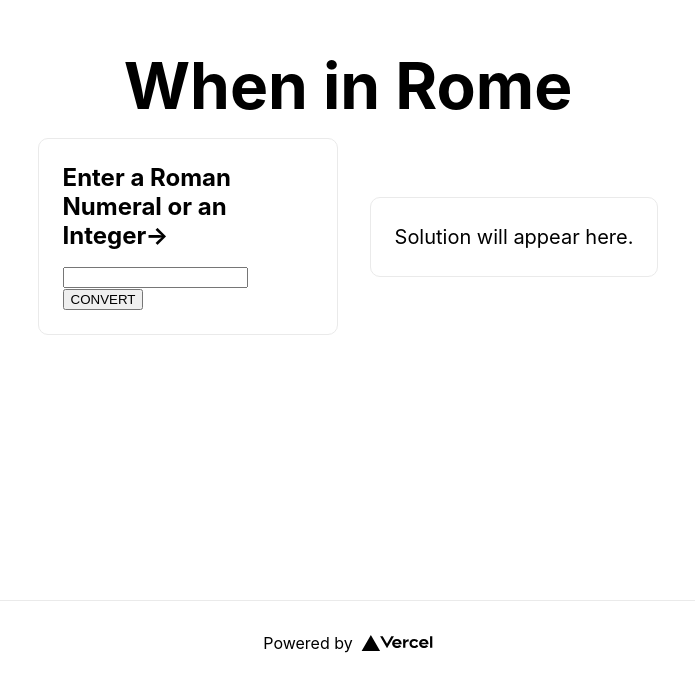
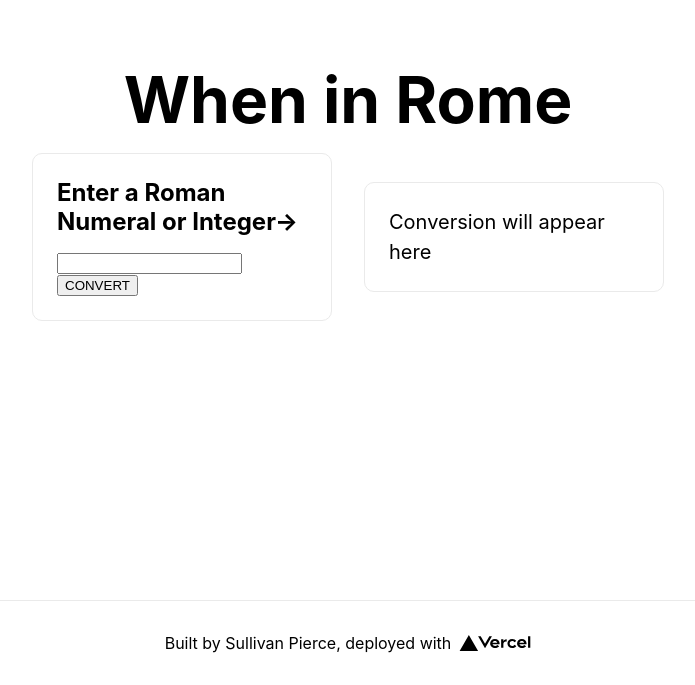
Before and after one commit to sullypierce/when-in-rome, a Next.js app: page / in a window 1280 px wide. Shown: the part 200-885 px from the top of the page, without its empty margins (292-987 px from the left). Built offline with nearby package versions, Linux system fonts and the light colour scheme.

Commit message:
got some state variables set up, mapped to solution div and form input

```diff
--- a/pages/index.tsx
+++ b/pages/index.tsx
@@ -6,12 +6,17 @@ import styles from '../styles/Home.module.css'
 
 const Home: NextPage = () => {
   const [conversion, setConversion] = useState('')
+  const [convertible, setConvertible] = useState('')
 
 
   const convert = (convertible) => {
     fetch('/api/hello')
     .then((res) => res.json())
     .then(data => setConversion(data.name))
+  }
+
+  const updateInput = (event) => {
+    setConvertible(event.target.value)
   }
   return (
     <div className={styles.container}>
@@ -30,15 +35,18 @@ const Home: NextPage = () => {
 
         <div className={styles.grid}>
           <div className={styles.card}>
-            <h2>Enter a Roman Numeral or an Integer&rarr;</h2>
-            <input type={'text'}></input>
+            <h2>Enter a Roman Numeral or Integer&rarr;</h2>
+            <div className={styles.form}>
+            <input type={'text'} onChange={updateInput}></input>
             <button onClick={convert}>CONVERT</button>
+            <p>{convertible}</p>
+            </div>
           </div>
 
-          <a href="https://nextjs.org/learn" className={styles.card}>
+          <div className={styles.card}>
 
-            <p>Solution will appear here. {conversion}</p>
-          </a>
+            {conversion == '' ? <p>Conversion will appear here</p> : <p>{conversion}</p>}
+          </div>
 
         </div>
       </main>
@@ -49,7 +57,7 @@ const Home: NextPage = () => {
           target="_blank"
           rel="noopener noreferrer"
         >
-          Powered by{' '}
+          Built by Sullivan Pierce, deployed with
           <span className={styles.logo}>
             <Image src="/vercel.svg" alt="Vercel Logo" width={72} height={16} />
           </span>
--- a/styles/Home.module.css
+++ b/styles/Home.module.css
@@ -114,3 +114,7 @@
     flex-direction: column;
   }
 }
+
+.form {
+  display: flex-column;
+}
```
Also changed, not shown: pages/api/convert.ts (renamed from pages/api/hello.ts).
